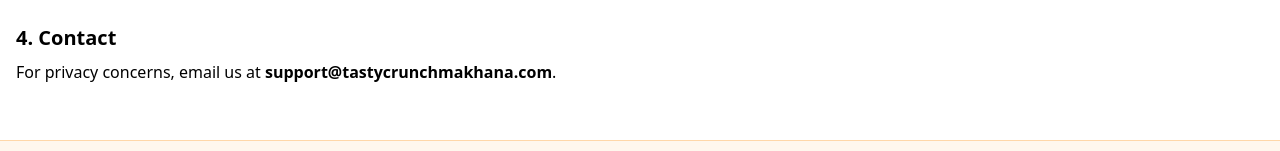
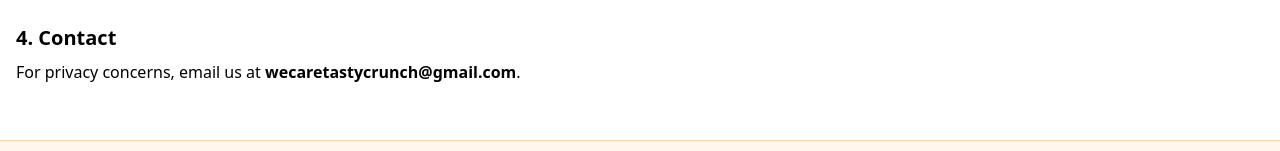
Before and after one commit to Aamirkhan121/Tastytreatsmakhana, a React (Vite) app in the folder frontend/: page /privacy-policy in a window 1280 px wide. Shown: the part 440-591 px from the top of the page. Built offline with nearby package versions, Linux system fonts and the light colour scheme.

Commit message:
Update PrivacyPolicy.jsx

```diff
--- a/frontend/src/pages/PrivacyPolicy.jsx
+++ b/frontend/src/pages/PrivacyPolicy.jsx
@@ -26,7 +26,7 @@ const PrivacyPolicy = () => {
 
       <h2 className="text-xl font-semibold mt-6 mb-2">4. Contact</h2>
       <p className="mb-4">
-        For privacy concerns, email us at <strong>support@tastycrunchmakhana.com</strong>.
+        For privacy concerns, email us at <strong>wecaretastycrunch@gmail.com</strong>.
       </p>
     </div>
   );
```
